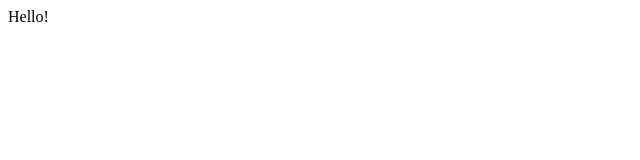
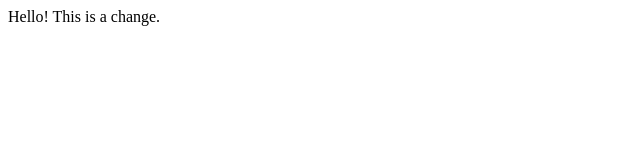
Before and after one commit to ParthSarthee/Todo-App, a plain HTML site: page index.html in a window 1280 px wide. Shown: the whole page, without its empty margins (0-640 px from the left). Drawn offline with Linux system fonts and the light colour scheme.

Commit message:
The message related to commit

```diff
--- a/index.html
+++ b/index.html
@@ -6,6 +6,6 @@
 		<title>Hello</title>
 	</head>
 	<body>
-		Hello!
+		Hello! This is a change.
 	</body>
 </html>
```
